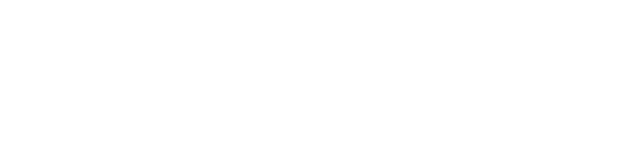
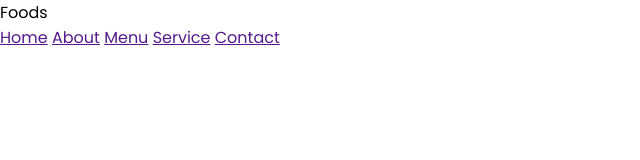
Before and after one commit to DanielAcevedoVega/proyectoWeb, a plain HTML site: page index.html in a window 1280 px wide. Shown: the whole page, without its empty margins (0-640 px from the left). Drawn offline with Linux system fonts and the light colour scheme.

Commit message:
feat: :construction: Estructurando el header

```diff
--- a/css/style.css
+++ b/css/style.css
@@ -1,7 +1,14 @@
 @import url(variables.css);
+@import url('https://fonts.googleapis.com/css2?family=Poppins:ital,wght@0,100;0,200;0,300;0,400;0,500;0,600;0,700;0,800;0,900;1,100;1,200;1,300;1,400;1,500;1,600;1,700;1,800;1,900&display=swap');
 *{
     padding: 0;
     margin: 0;
     box-sizing: border-box;
     font-family: "Poppins";
 }
+.header {
+}
+.header__title {
+}
+.header__buttons {
+}
--- a/css/variables.css
+++ b/css/variables.css
@@ -6,7 +6,3 @@
     --color5: #ffefe8;
     --color6: #2c2b47;
 }
-@font-face {
-    font-family: "Poppins";
-    src: url(https://fonts.googleapis.com/css2?family=Poppins:ital,wght@0,100;0,200;0,300;0,400;0,500;0,600;0,700;0,800;0,900;1,100;1,200;1,300;1,400;1,500;1,600;1,700;1,800;1,900&display=swap);
-}
--- a/index.html
+++ b/index.html
@@ -7,6 +7,17 @@
     <link rel="stylesheet" href="css/style.css">
 </head>
 <body>
-
+    <header class="header">
+        <span class="header__title">
+            Foods
+        </span>
+        <div class="header__buttons">
+            <a href="">Home</a>
+            <a href="">About</a>
+            <a href="">Menu</a>
+            <a href="">Service</a>
+            <a href="">Contact</a>
+        </div>
+    </header>
 </body>
 </html>
```
